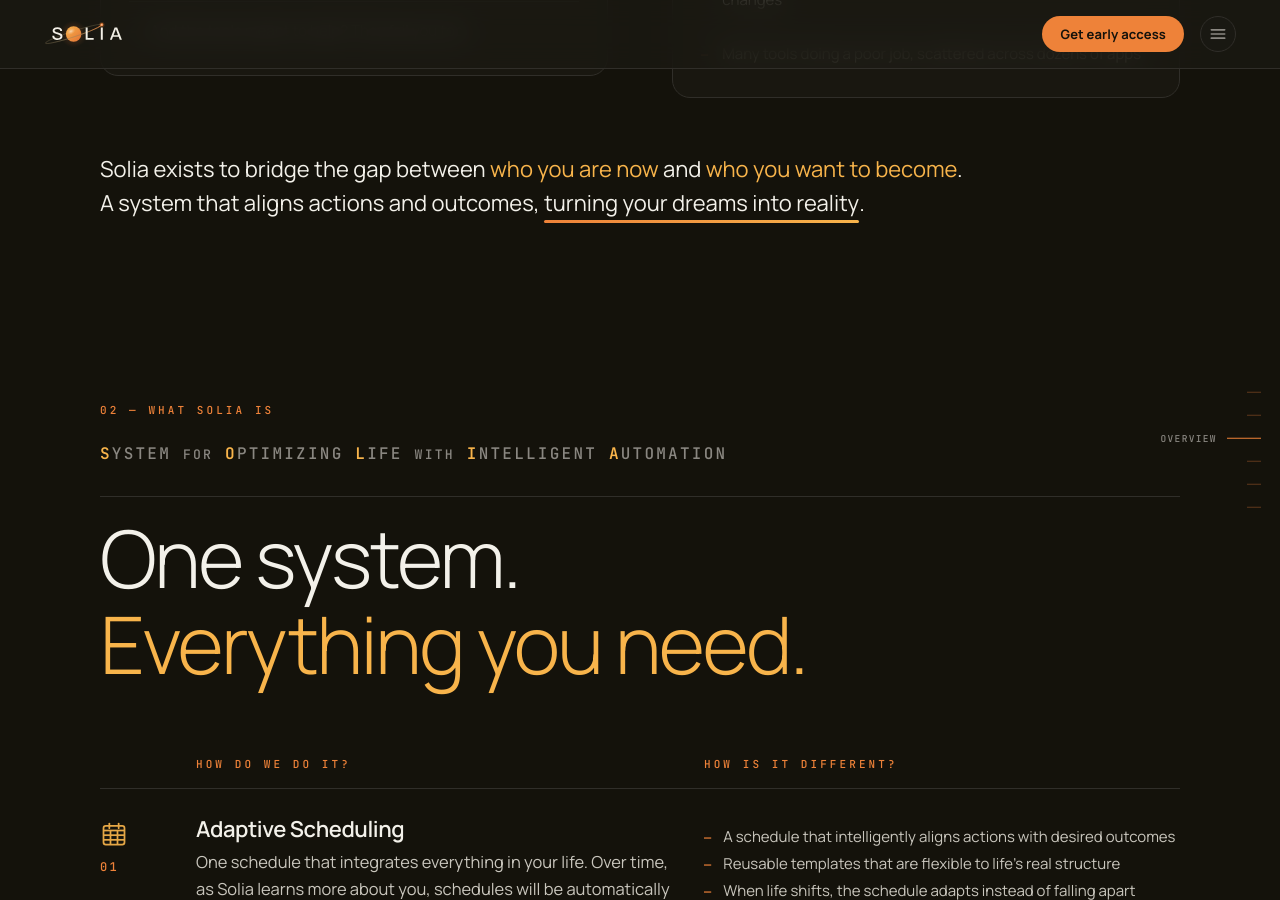
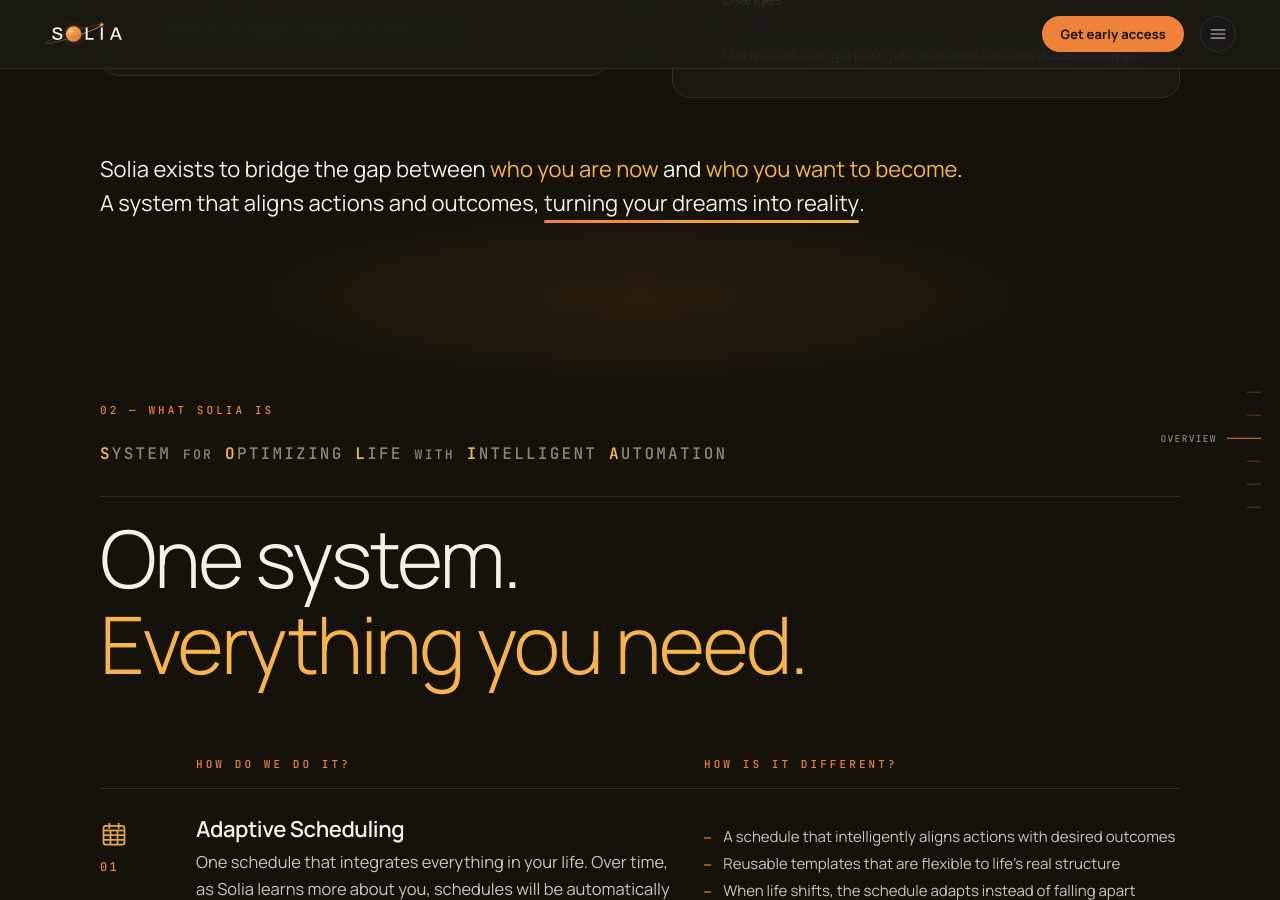
Before and after one commit to Solia-SaaS/Solia-Site, a Jekyll site: the page built from index.html, in a window 1280 px wide and 900 px high, scrolled down 1705 px. Built offline with Jekyll 4.4.1, drawn with Linux system fonts in a browser that asks for light colours.

Commit message:
Seam glow: subtle orange radial wash centred between sections
Co-Authored-By: Claude Fable 5 <noreply@anthropic.com>

```diff
--- a/assets/css/landing.css
+++ b/assets/css/landing.css
@@ -258,6 +258,21 @@ main.landing {
 .band {
   position: relative;
   padding: clamp(75px, 12vh, 136px) clamp(24px, 5vw, 64px) clamp(58px, 8.5vh, 100px);
+}
+/* seam glow: a soft orange wash centred on the boundary between two bands,
+   strongest at the midpoint and fading into each section */
+.band + .band:not(.closing)::before {
+  content: "";
+  position: absolute;
+  left: 0;
+  right: 0;
+  top: -140px;
+  height: 280px;
+  background: radial-gradient(52% 50% at 50% 50%,
+    rgba(238, 130, 57, .085) 0%,
+    rgba(238, 130, 57, .035) 45%,
+    transparent 72%);
+  pointer-events: none;
 }
 .band-inner { max-width: 1080px; margin: 0 auto; }
 .band-inner.center { text-align: center; }
```
